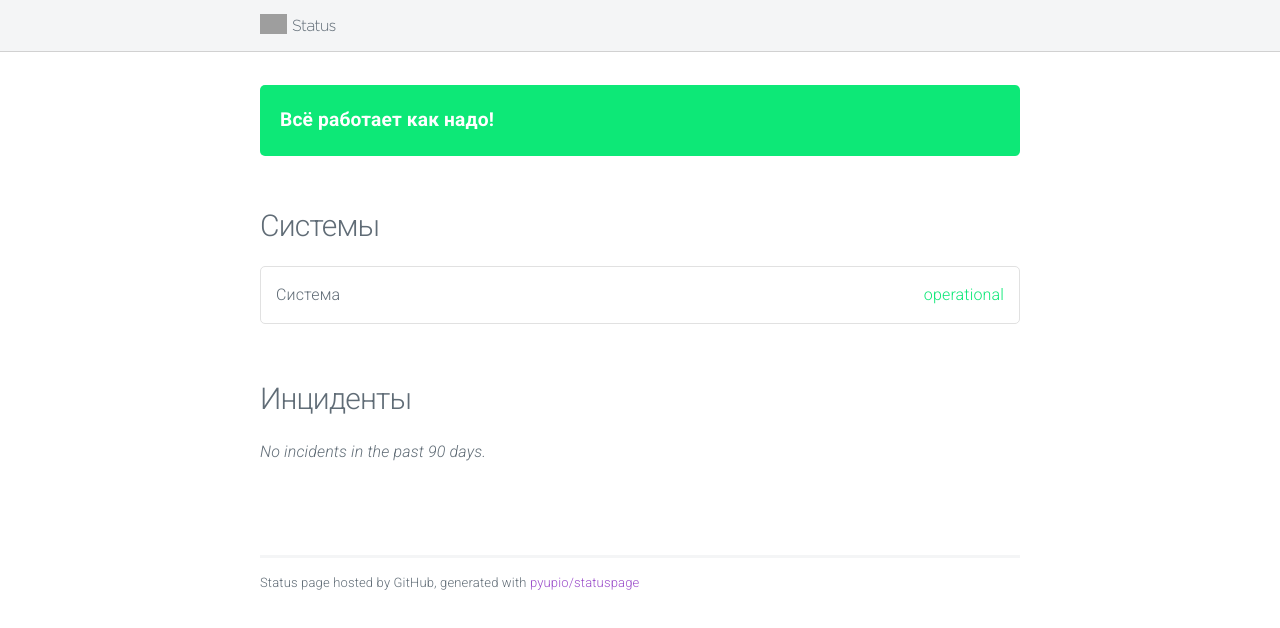
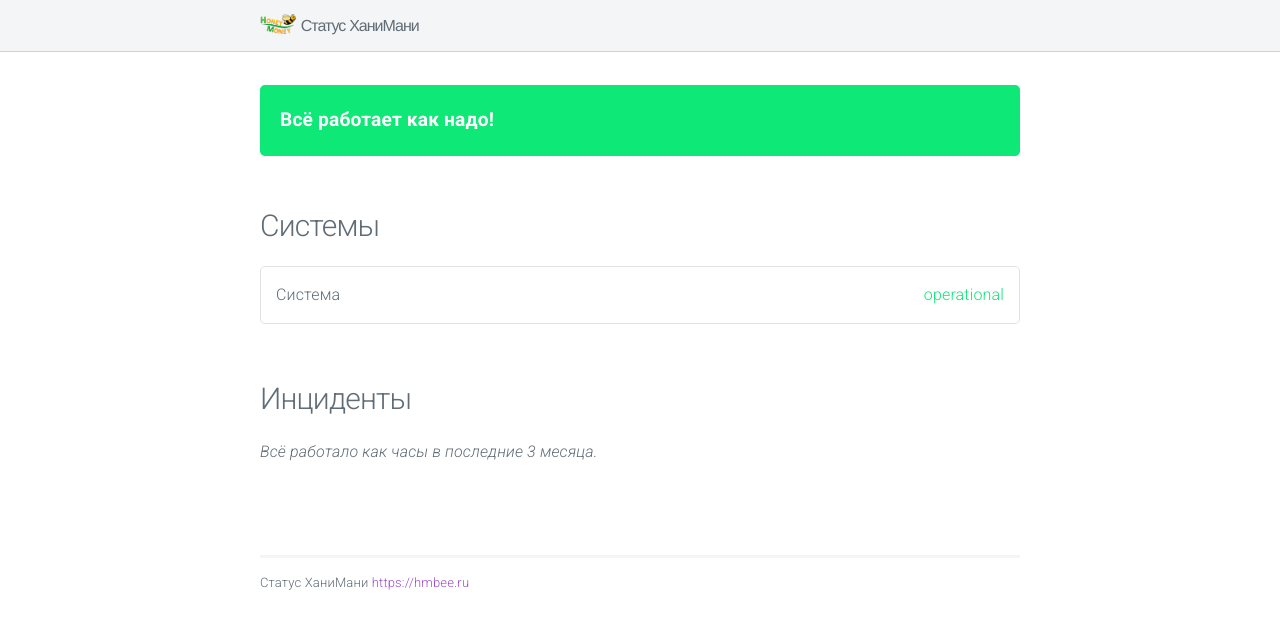
Before and after one commit to iabdulin/honeymoney_status_page, a plain HTML site: page index.html in a window 1280 px wide. Drawn offline with nearby package versions, Linux system fonts and the light colour scheme; grey boxes are pictures that could not be loaded.

Commit message:
update index

```diff
--- a/index.html
+++ b/index.html
@@ -9,7 +9,7 @@
 		<link rel="stylesheet" href="milligram.min.css">
 		<link rel="stylesheet" href="style.css">
 
-		<link rel="icon" href="https://raw.githubusercontent.com/pyupio/statuspage/master/template/favicon.png">
+		<link rel="icon" href="favicon.ico">
 	</head>
 	<body>
 
@@ -19,9 +19,8 @@
 				<section class="container">
 
 					<a class="navigation-title" href="">
-
-						<img class="img" src="https://raw.githubusercontent.com/pyupio/statuspage/master/template/logo.png" height="30">
-						<h1 class="title">Status</h1>
+						<img class="img" src="logo.png">
+						<h1 class="title">Статус ХаниМани</h1>
 					</a>
 
 
@@ -47,7 +46,7 @@
 
 				<h4>Инциденты</h4>
 
-					<em>No incidents in the past 90 days.</em>
+					<em>Всё работало как часы в последние 3 месяца.</em>
 
 			</section>
 
@@ -55,8 +54,7 @@
 			<footer class="footer">
 				<section class="container">
 					<hr/>
-
-					<p>Status page hosted by GitHub, generated with <a href="https://github.com/pyupio/statuspage">pyupio/statuspage</a></p>
+					<p>Статус ХаниМани <a href="https://hmbee.ru">https://hmbee.ru</a></p>
 				</section>
 			</footer>
 
```
